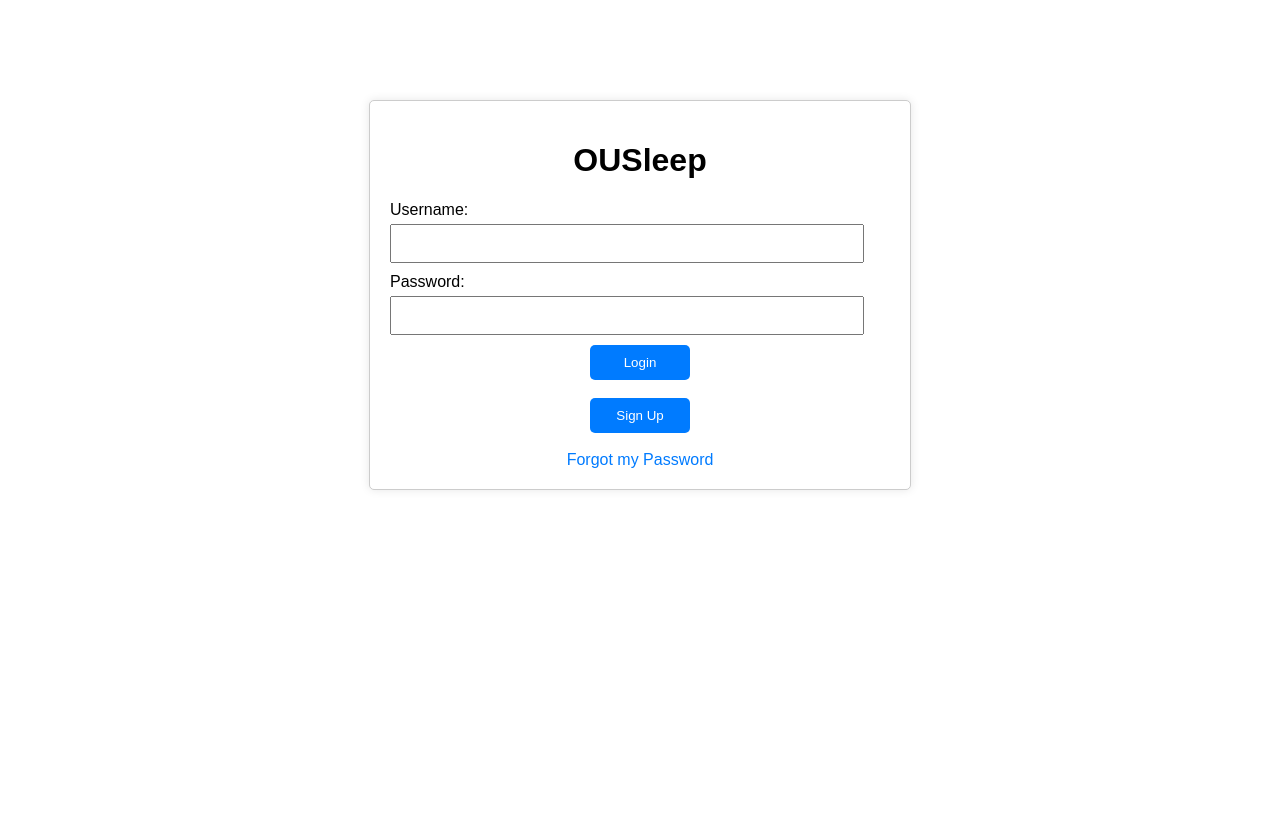
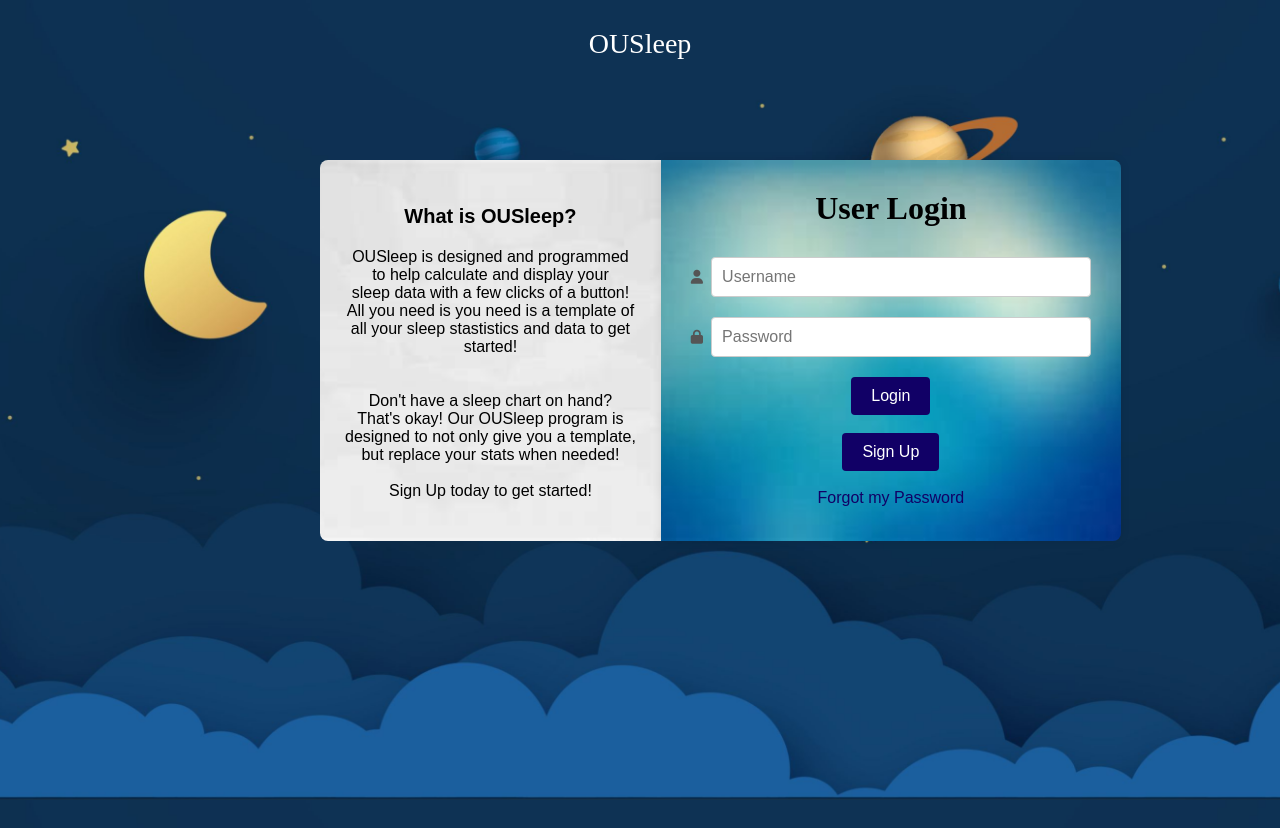
Before and after one commit to lukerenchik/OUSleep, a Flask app: page / in a window 1280 px wide; the page is wider, and only the part inside the window is pictured. Before the commit the page ends 490 px from the top of that part, so only its background shows below. Run offline with Flask 3, Linux system fonts and the light colour scheme; parts of the project's set-up code (start-up, migrations or seed data) failed here and were passed over; some libraries are stand-ins or nearby versions.

Commit message:
CSS Changes to Pre-login pages

```diff
--- a/static/styles.css
+++ b/static/styles.css
@@ -1,52 +1,124 @@
 /* styles.css */
 body {
-    font-family: Arial, sans-serif;
+    font-family: 'Arial', sans-serif;
+
+    margin: 0;
+    align-items: center;
+    justify-content: center;
+    height: 100vh;
+    background-image: url('Pre-Login-Images/Pre_Login_Background.png');
+    background-size: cover; /* Scales the image to cover the entire container */
+    background-repeat: no-repeat; /* Prevents the image from repeating */
+    background-attachment: fixed; /* Optional: Keeps the background fixed as the page scrolls */
+    background-position: center center;
+  }
+
+  h1 {
+    color: rgb(0, 0, 0);
+    font-family: "Bauhaus 93";
+    margin-top: 0px;
+    margin-bottom: 30px;
+  }
+
+  .Website-Title {
+
+    font-family: "Bauhaus 93";
+    font-size: 28px;
+    color: white;
+    display: block;
     text-align: center;
+    margin-bottom: 100px;
+
+
+
+}
+
+.MAIN_CONTAINER {
+    display: flex;
+    text-align: center;
+    position: relative;
+    left: 25%;
+
+}
+
+
+  .container {
+    background-image: url('Pre-Login-Images/User_Login_Pic.jpg');
+    background-size: cover; /* Scales the image to cover the entire container */
+    background-repeat: no-repeat; /* Prevents the image from repeating */
+    background-attachment: fixed; /* Optional: Keeps the background fixed as the page scrolls */
+    background-position: center center;
+    box-shadow: 0 0 10px rgba(0, 0, 0, 0.1);
+    padding: 30px;
+    border-radius: 8px;
+    width: 400px;
+    text-align: center;
+    display: inline-block;
+    border-top-left-radius: 0px;
+    border-bottom-left-radius: 0px;
+
+  }
+
+  .Desc_Title {
+    font-weight: bold;
+    font-size: 20px;
+  }
+
+  .About_Container {
+    background-image: url('Pre-Login-Images/Desc_Image.jpg');
+    background-size: cover; /* Scales the image to cover the entire container */
+    background-repeat: no-repeat; /* Prevents the image from repeating */
+    background-attachment: fixed; /* Optional: Keeps the background fixed as the page scrolls */
+    background-position: center center;
+    display: inline-block;
+    padding: 25px;
+    border-radius: 8px;
+    border-top-right-radius: 0px;
+    border-bottom-right-radius: 0px;
 
 
   }
 
 
 
-.error-label {
-    color: red;     /* Set text color to red */
-    font-weight: bold;  /* Make text bold */
+  .form-group {
+    display: flex;
+    flex-direction: row; /* Change to 'row' instead of 'column' */
+    align-items: center;
+    margin-bottom: 20px;
   }
-.container {
-    margin: 100px auto;
-    width: 500px;
-    padding: 20px;
-    background-color: #fff;
+
+  .form-group label {
+    font-size: 14px;
+    color: #555;
+    margin-right: 8px;
+  }
+
+  .form-group input {
+    width: 100%;
+    padding: 10px;
+    box-sizing: border-box;
     border: 1px solid #ccc;
-    border-radius: 5px;
-    box-shadow: 0px 0px 10px rgba(0, 0, 0, 0.1);
+    border-radius: 4px;
+    font-size: 16px;
+  }
 
+  button {
+    background-color: rgb(17,0,102);
+    color: #fff;
+    padding: 10px 20px;
+    font-size: 16px;
+    border: none;
+    border-radius: 4px;
+    cursor: pointer;
+    transition-duration: 0.3s;
   }
-.container h1 {
-    text-align: center;
+
+  button:hover {
+    background-color: rgb(25,82,156);
   }
-.form-group {
-    text-align: left;
-}
-.form-group label {
-    display: block;
-    margin-bottom: 5px;
-}
-input[type="text"], input[type="password"], input[type="date"], input[type="email"] {
-    width: 90%;
-    padding: 10px;
-    margin-bottom: 10px;
-}
-button {
-    width: 20%;
-    padding: 10px;
-    background-color: #007BFF;
-    color: #fff;
-    border: none;
-    border-radius: 5px;
-    cursor: pointer;
-}
+
   a {
     text-decoration: none;
-    color: #007BFF;
+    color: rgb(17,0,102);
 }
--- a/templates/preloginhome.html
+++ b/templates/preloginhome.html
@@ -4,10 +4,43 @@
     <meta charset="UTF-8">
     <title>Pre-Login Home</title>
     <link rel="stylesheet" type="text/css" href="static/styles.css">
+    <script src="https://kit.fontawesome.com/3cdcde5d05.js" crossorigin="anonymous"></script>
+
 </head>
 <body>
+
+    <p class="Website-Title"> OUSleep </p>
+
+    <div class="MAIN_CONTAINER">
+
+        <div class="About_Container">
+            <p class="Desc_Title">
+                What is OUSleep?
+            </p>
+
+            <p class="Desc">
+
+            OUSleep is designed and programmed <br>
+            to help calculate and display your <br>
+            sleep data with a few clicks of a button! <br>
+            All you need is you need is a template of <br>
+            all your sleep stastistics and data to get <br>
+            started! <br>
+            <br>
+            <br>
+            Don't have a sleep chart on hand? <br>
+            That's okay! Our OUSleep program is <br>
+            designed to not only give you a template, <br>
+            but replace your stats when needed! <br>
+            <br>
+            Sign Up today to get started!
+
+            </p>
+
+        </div>
+
         <div class="container">
-        <h1>OUSleep</h1>
+            <h1>User Login</h1>
 
             {% with messages = get_flashed_messages() %}
                 {% if messages %}
@@ -21,12 +54,12 @@
 
             <form action="/login" method="post">
                 <div class="form-group">
-                <label for="username">Username:</label>
-                <input type="text" id="username" name="username" required>
+                    <label for="username"><i class="fas fa-user"></i></label>
+                    <input placeholder="Username" type="text" id="username" name="username" required>
                 </div>
                 <div class="form-group">
-                <label for="password">Password:</label>
-                <input type="password" id="password" name="password" required>
+                    <label for="password"><i class="fas fa-lock"></i></label>
+                    <input placeholder="Password" type="password" id="password" name="password" required>
              </div>
                 <button type="submit">Login</button>
             </form>
@@ -37,5 +70,6 @@
             <br>
             <a href="{{ url_for('ForgotPW') }}">Forgot my Password</a>
     </div>
+</div>
 </body>
 </html>
--- a/templates/signup.html
+++ b/templates/signup.html
@@ -12,6 +12,8 @@
     </style>
 </head>
 <body>
+    <p class="Website-Title"> OUSleep </P>
+
     <div class="container">
         <h1>Sign Up</h1>
         <!-- Display error messages here -->
```
Also changed, not shown: static/ForgotPWCSS/background.css (+10 -1 lines), static/signupStyle.css (+13 -0 lines), static/Pre-Login-Images/Desc_Image.jpg (added), static/Pre-Login-Images/Pre_Login_Background.png (added), static/Pre-Login-Images/User_Login_Pic.jpg (added). Lines whose indentation alone changed are shown as unchanged.
